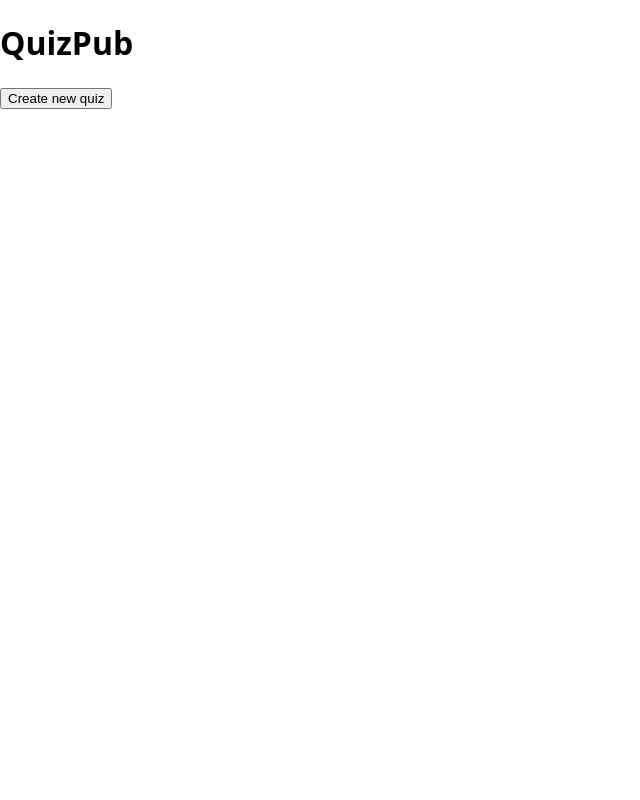
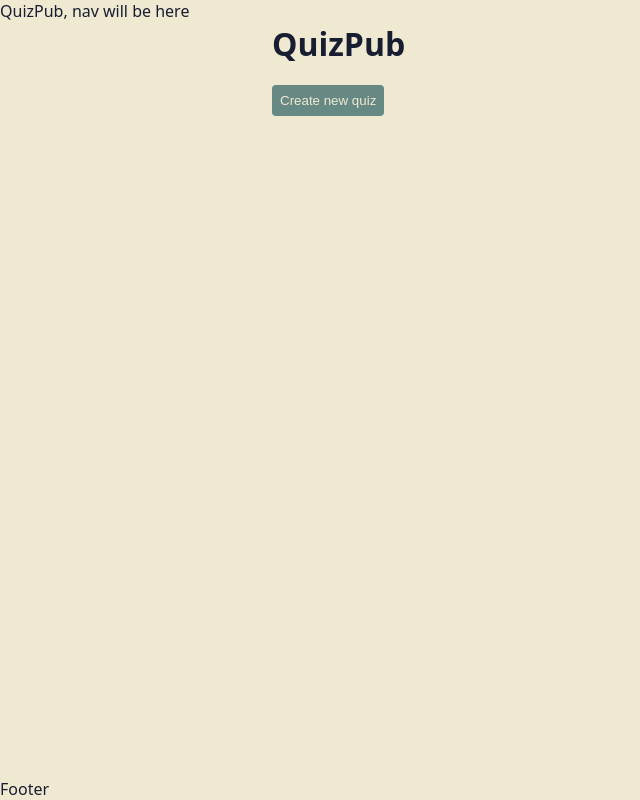
Before and after one commit to culas/quiz-pub, a SvelteKit app in the folder client/: page / in a window 1280 px wide. Shown: the whole page, without its empty margins (0-640 px from the left). Built offline with nearby package versions, Linux system fonts and the light colour scheme.

Commit message:
add some basic styles

```diff
--- /dev/null
+++ b/client/src/routes/+layout.svelte
@@ -0,0 +1,17 @@
+<header>QuizPub, nav will be here</header>
+
+<main>
+	<slot />
+</main>
+
+<footer>Footer</footer>
+
+<style>
+	main {
+		flex-grow: 1;
+		align-self: center;
+		width: 50rem;
+		max-width: 100%;
+		padding: 0 2rem;
+	}
+</style>
--- a/client/static/global.css
+++ b/client/static/global.css
@@ -1,6 +1,10 @@
 :root {
-	--color-primary: #590;
-	--color-background: white;
+	--color-dark: #181D31;
+	--color-primary: #678983;
+	--color-lighter: #F0E9D2;
+	--color-light: #E6DDC4;
+	--color-text: var(--color-dark);
+	--color-background: var(--color-lighter);
 }
 
 *, *::before, ::after {
@@ -12,4 +16,40 @@ html, body {
 	font-size: 16px;
 	margin: 0;
 	padding: 0;
+	min-height: 100vh;
 }
+
+body {
+	display: flex;
+	flex-direction: column;
+	align-items: stretch;
+	background-color: var(--color-background);
+	color: var(--color-text);
+}
+
+input,
+button {
+	border-radius: .25rem;
+	margin: .25rem 0;
+	padding: .5rem;
+}
+
+input {
+	width: 100%;
+	border: 1px solid grey;
+	background-color: var(--color-light);
+}
+
+button {
+	border: none;
+	color: var(--color-lighter);
+	background-color: var(--color-primary);
+}
+
+h1, h2, h3, h4 {
+	margin: 0;
+}
+
+label {
+	display: block;
+}
```
